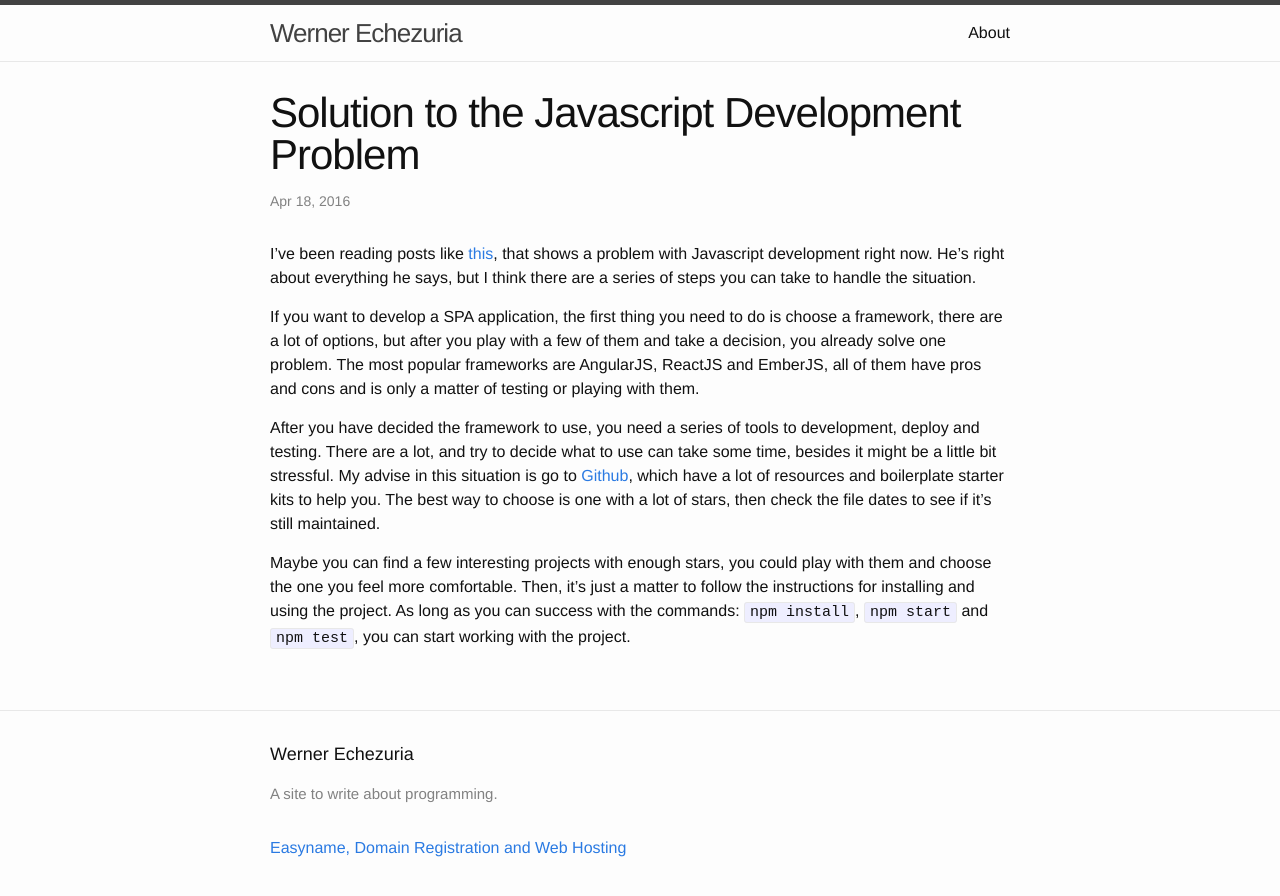
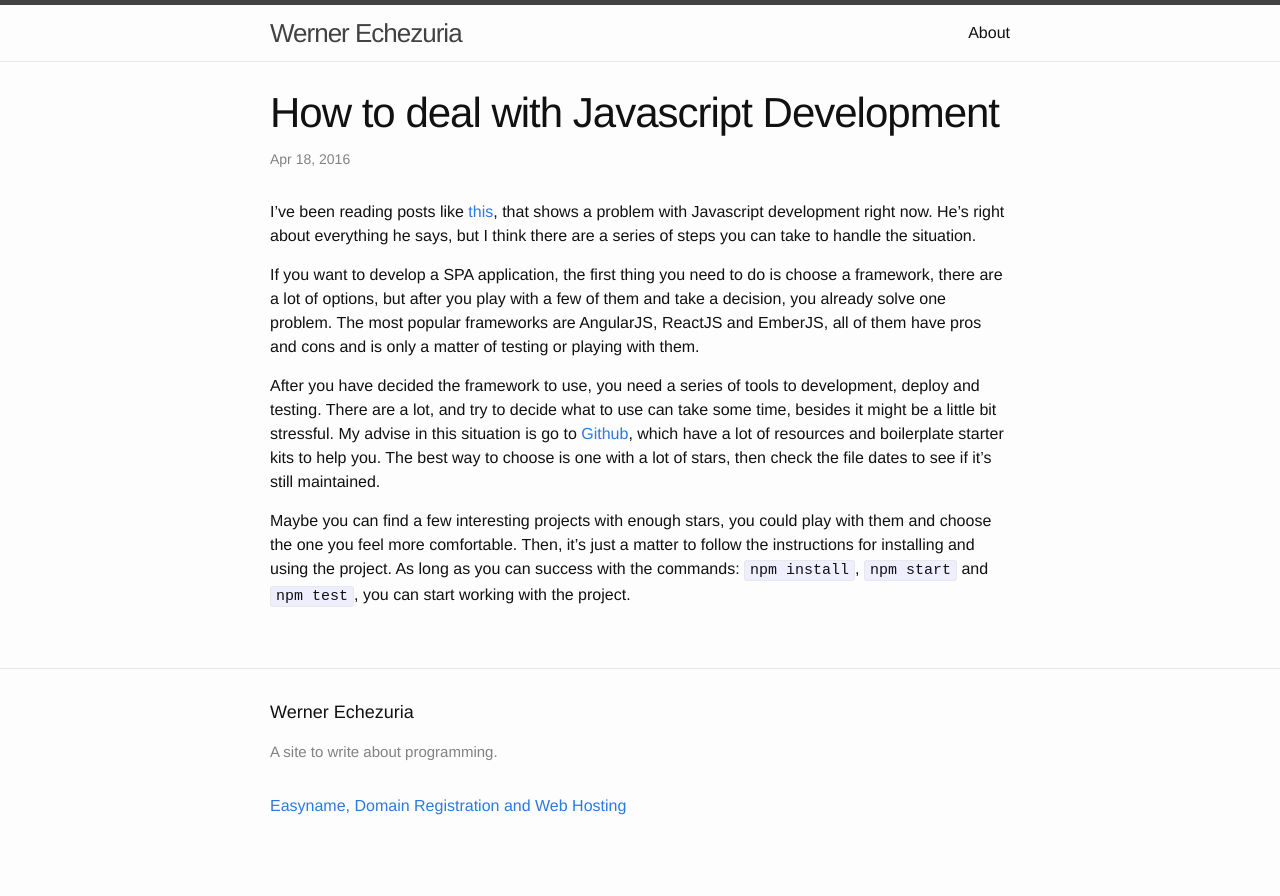
Before and after one commit to werner/werner.github.io, a Jekyll site: the page built from _posts/2016-04-18-solution-to-javascript-development.markdown, in a window 1280 px wide. Shown: the top 896 px of the page. Built offline with Jekyll 4.4.1, drawn with Linux system fonts in a browser that asks for light colours; comment, search, counter and statistics services are not loaded.

Commit message:
Change post title reflecting a more balanced one

```diff
--- a/_posts/2016-04-18-solution-to-javascript-development.markdown
+++ b/_posts/2016-04-18-solution-to-javascript-development.markdown
@@ -1,7 +1,7 @@
 ---
 layout: post
 comments: true
-title: "Solution to the Javascript Development Problem"
+title: "How to deal with Javascript Development"
 date: 2016-04-18 11:17:00 -0430
 categories: javascript npm development
 ---
```
